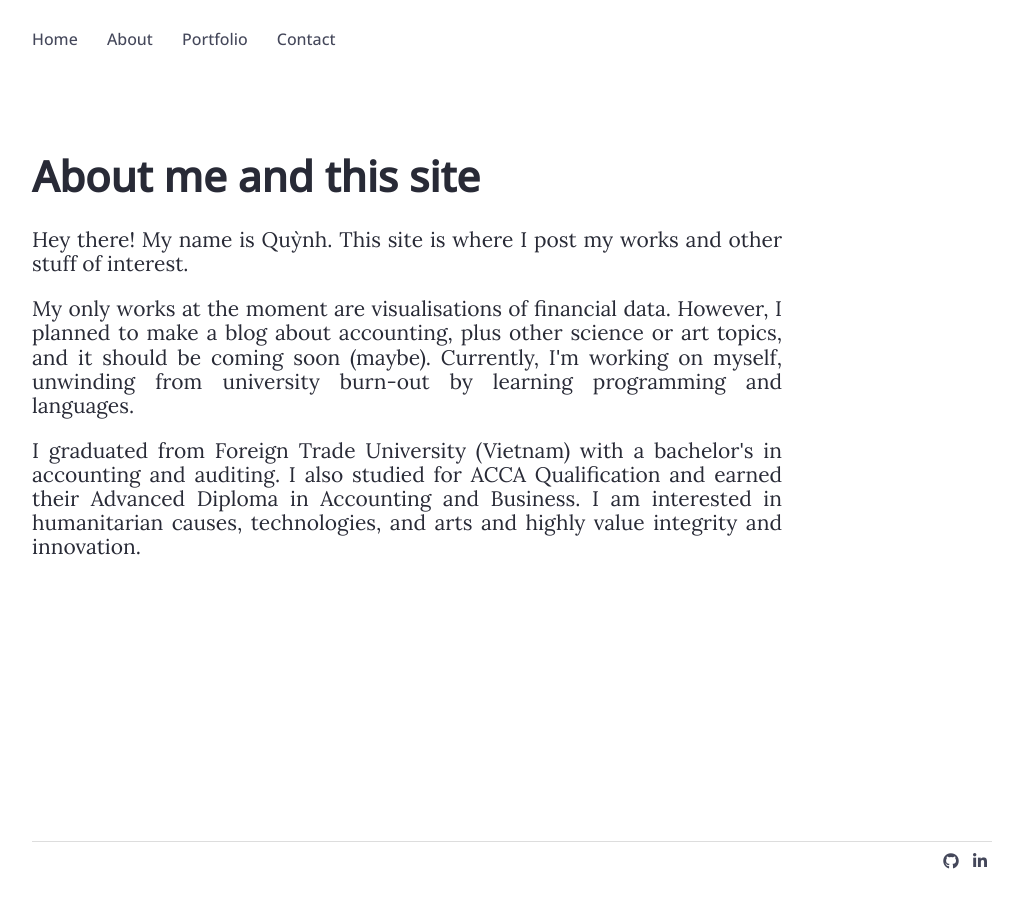
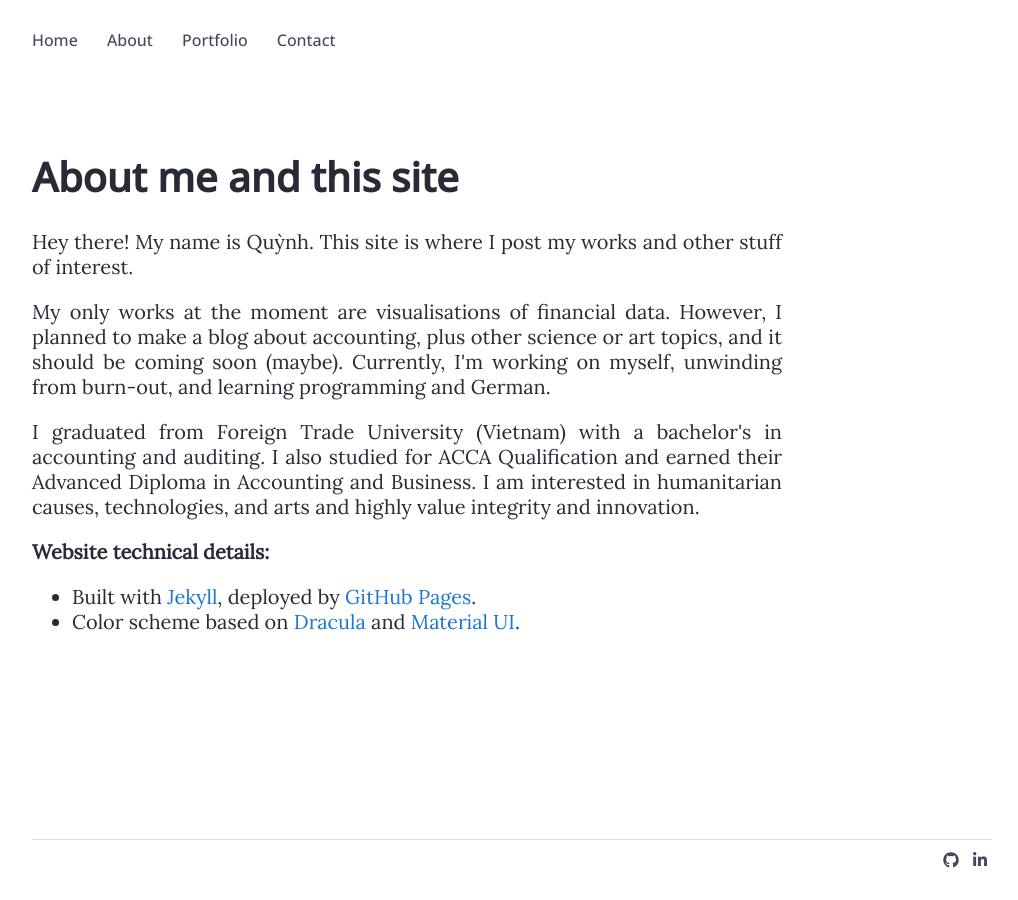
Before and after one commit to quynhvng/quynhvng.github.io, a Jekyll site: the page built from about.html, in a window 1280 px wide. Shown: the whole page, without its empty margins (128-1146 px from the left). Built offline with Jekyll 4.4.1, drawn with Linux system fonts in a browser that asks for light colours; nearby versions of some CDN libraries.

```diff
--- a/_data/main_thumbnails.yml
+++ b/_data/main_thumbnails.yml
@@ -7,3 +7,6 @@
 - name: Vietnam State Budget Expenditure
   link: https://observablehq.com/@quynhvng/vietnam-state-budget-expenditure
   img_id: 3
+- name: Vietnam Spatial Cost of Living 2020
+  link: https://observablehq.com/@quynhvng/vietnam-spatial-cost-of-living-2020
+  img_id: 4
--- a/about.html
+++ b/about.html
@@ -10,10 +10,24 @@ custom_css: about
 <p>
   My only works at the moment are visualisations of financial data. However, I planned to make a blog
   about accounting, plus other science or art topics, and it should be coming soon (maybe). Currently,
-  I'm working on myself, unwinding from university burn-out by learning programming and languages.
+  I'm working on myself, unwinding from burn-out, and learning programming and German.
 </p>
 <p>
   I graduated from Foreign Trade University (Vietnam) with a bachelor's in accounting and auditing. I
   also studied for ACCA Qualification and earned their Advanced Diploma in Accounting and Business. I
   am interested in humanitarian causes, technologies, and arts and highly value integrity and innovation.
 </p>
+<p>
+  <span style="font-weight: bold;">Website technical details:</span>
+  <ul>
+    <li>
+      Built with <a href="https://jekyllrb.com" target="_blank">Jekyll</a>,
+      deployed by <a href="https://pages.github.com" target="_blank">GitHub Pages</a>.
+    </li>
+    <li>
+      Color scheme based on
+      <a href="https://github.com/dracula/dracula-theme" target="_blank">Dracula</a> and
+      <a href="https://mui.com/material-ui/customization/color" target="_blank">Material UI</a>.
+    </li>
+  </ul>
+</p>
--- a/assets/css/default.css
+++ b/assets/css/default.css
@@ -11,6 +11,7 @@
     box-sizing: border-box;
 }
 html {
+    line-height: 1.25;
     font-family: 'Lora', Georgia, serif;
     font-size: 10px;
 }
@@ -20,7 +21,7 @@ html {
     }
 }
 body {
-    font-size: 2.1rem;
+    font-size: 2rem;
     width: 75%;
     min-height: 100vh;
     margin-inline: auto;
@@ -64,19 +65,22 @@ nav ul li {
     display: inline;
 }
 a {
+    outline: none;
     text-decoration: none;
-    color: currentColor;
+    color: var(--color1);
 }
 a:hover {
     text-decoration: underline;
     color: var(--color1);
 }
-header, footer a {
+a:focus {
+    outline: 2px solid var(--color1);
+}
+header a, footer a {
     color: var(--color-gr1);
 }
 .socials a {
     padding-inline: 0.5rem;
-    border-radius: 10%;
 }
 .socials a:hover {
     color: var(--color1);
```
Also changed, not shown: assets/css/home.css (+6 -6 lines), assets/images/main_thumbnails/4.jpg (added).
